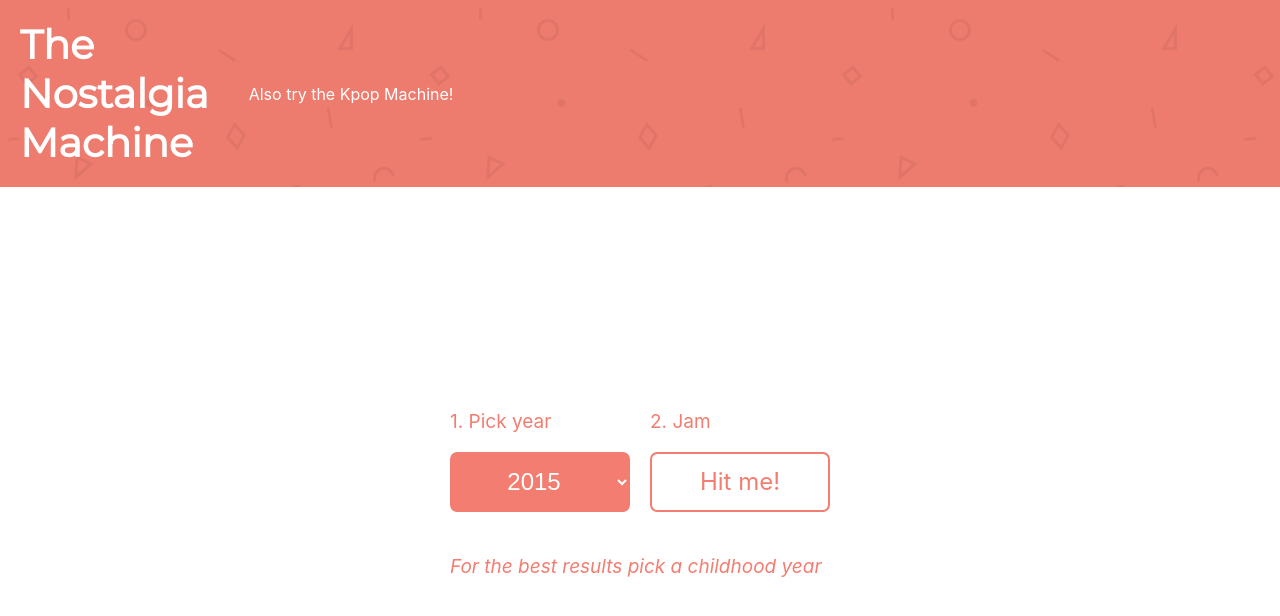
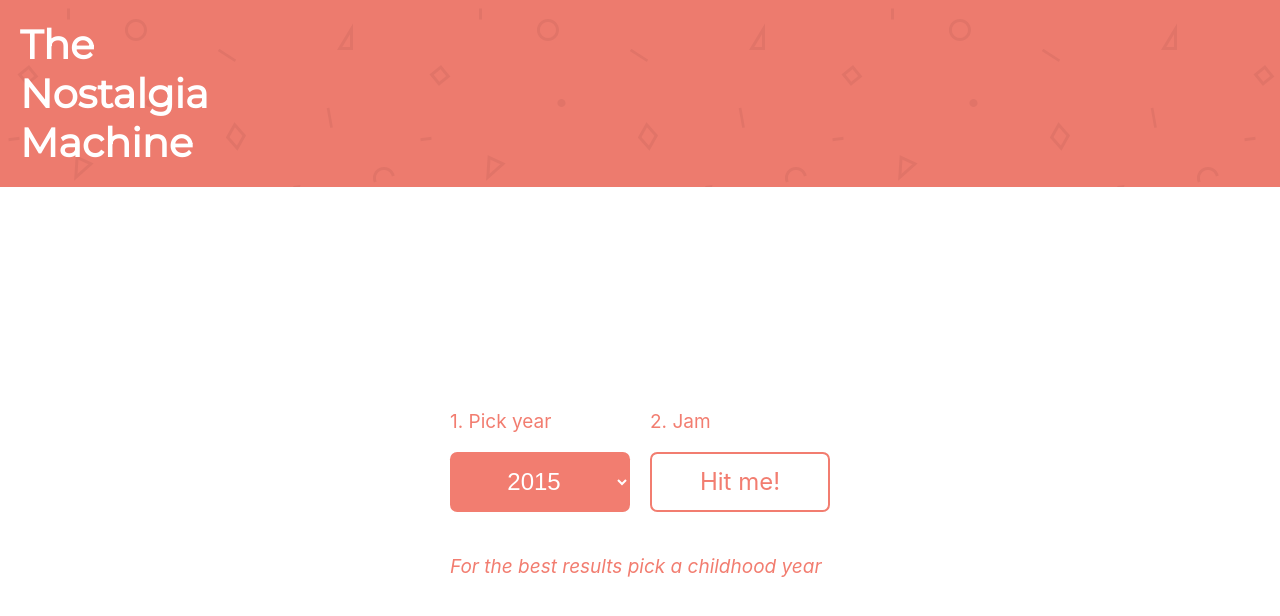
Before and after one commit to EliotSlevin/NostalgiaMachine, a website: page index.html in a window 1280 px wide. Drawn offline with Linux system fonts and the light colour scheme.

Commit message:
take off landing

```diff
--- a/index.html
+++ b/index.html
@@ -17,7 +17,7 @@
   <body>
     <header class="big">
       <h1>The<br> Nostalgia<br> Machine</h1>
-      <a href="http://thekpopmachine.com/" class="kpop-landing">Also try the Kpop Machine!</a>
+      <!-- <a href="http://thekpopmachine.com/" class="kpop-landing">Also try the Kpop Machine!</a> -->
     </header>
 
     <div class="landing-wrap">
```
